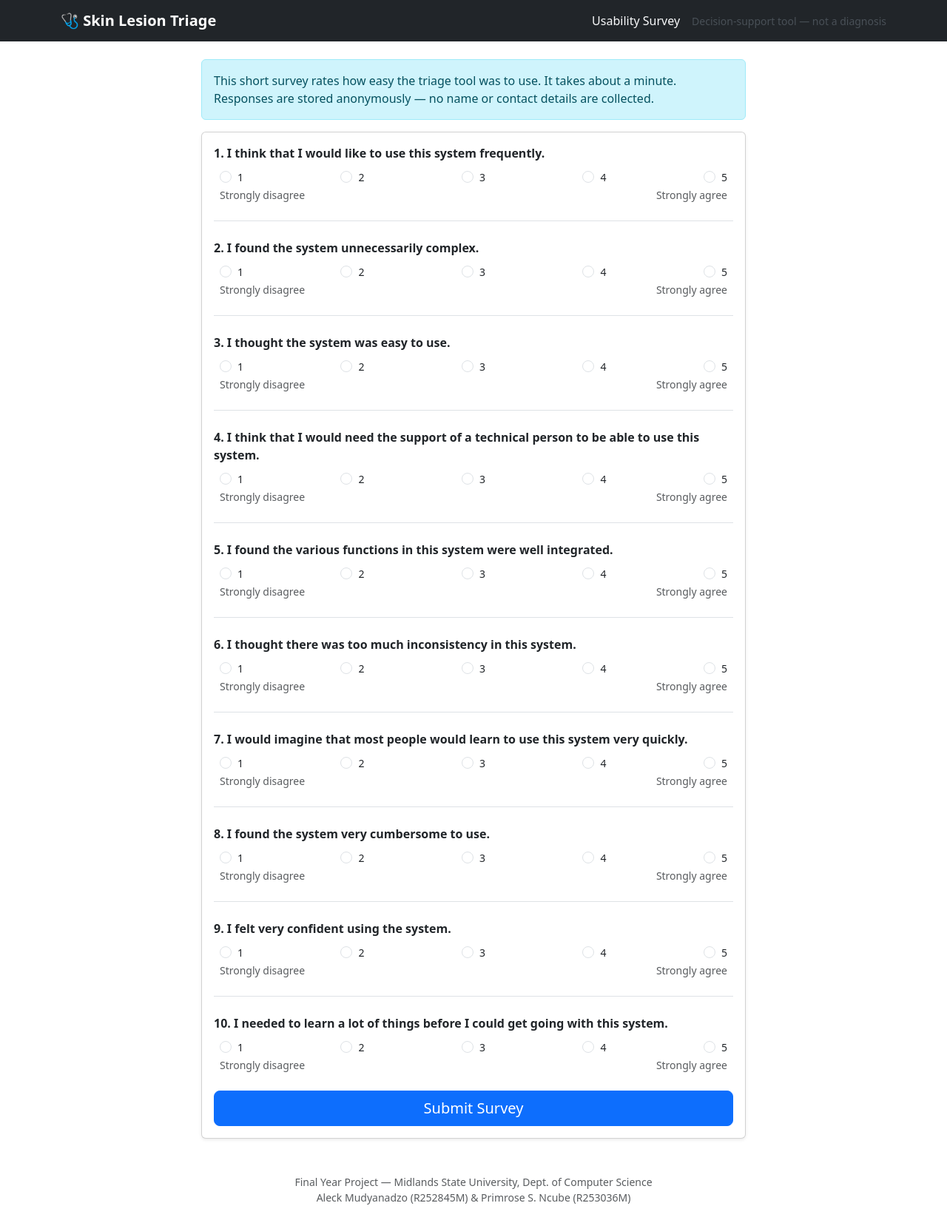
After one commit to aleckalkahmudyanadzo-cyber/skin_lesion_triage_1, a Flask app: page /survey in a window 1280 px wide. The commit adds this page. Shown: the whole page at 74% size. Run offline with Flask 3, Linux system fonts and the light colour scheme.

Commit message:
Add SUS usability survey feature for Objective 4

```diff
--- a/skin_lesion_triage/app/database.py
+++ b/skin_lesion_triage/app/database.py
@@ -20,7 +20,7 @@ def get_connection():
 
 
 def init_db():
-    """Creates the logging table if it doesn't already exist. Safe to call
+    """Creates the logging tables if they don't already exist. Safe to call
     on every app startup."""
     conn = get_connection()
     conn.execute(
@@ -37,6 +37,25 @@ def init_db():
         )
         """
     )
+    conn.execute(
+        """
+        CREATE TABLE IF NOT EXISTS survey_responses (
+            id INTEGER PRIMARY KEY AUTOINCREMENT,
+            timestamp TEXT NOT NULL,
+            q1 INTEGER NOT NULL,
+            q2 INTEGER NOT NULL,
+            q3 INTEGER NOT NULL,
+            q4 INTEGER NOT NULL,
+            q5 INTEGER NOT NULL,
+            q6 INTEGER NOT NULL,
+            q7 INTEGER NOT NULL,
+            q8 INTEGER NOT NULL,
+            q9 INTEGER NOT NULL,
+            q10 INTEGER NOT NULL,
+            sus_score REAL NOT NULL
+        )
+        """
+    )
     conn.commit()
     conn.close()
 
@@ -45,6 +64,62 @@ def hash_bytes(data: bytes) -> str:
     """One-way hash of the raw image bytes — lets us dedupe / audit without
     storing anything identifiable."""
     return hashlib.sha256(data).hexdigest()[:16]
+
+
+# System Usability Scale (Brooke, 1996). Odd-numbered statements are worded
+# positively, even-numbered ones negatively — this is deliberate in the
+# original instrument, alternating the wording keeps respondents reading
+# each statement rather than clicking the same column down the page.
+SUS_ODD_ITEMS = {1, 3, 5, 7, 9}
+SUS_EVEN_ITEMS = {2, 4, 6, 8, 10}
+
+
+def compute_sus_score(answers: dict) -> float:
+    """
+    answers: dict mapping question number (1-10) to a Likert rating (1-5).
+    Standard SUS scoring: each odd-numbered item contributes (rating - 1),
+    each even-numbered item contributes (5 - rating); the ten contributions
+    are summed and multiplied by 2.5, giving a score out of 100.
+    """
+    total = 0
+    for i in range(1, 11):
+        rating = answers[i]
+        if i in SUS_ODD_ITEMS:
+            total += rating - 1
+        else:
+            total += 5 - rating
+    return round(total * 2.5, 1)
+
+
+def log_survey_response(answers: dict, sus_score: float):
+    conn = get_connection()
+    conn.execute(
+        """
+        INSERT INTO survey_responses
+            (timestamp, q1, q2, q3, q4, q5, q6, q7, q8, q9, q10, sus_score)
+        VALUES (?, ?, ?, ?, ?, ?, ?, ?, ?, ?, ?, ?)
+        """,
+        (
+            datetime.now(timezone.utc).isoformat(),
+            answers[1], answers[2], answers[3], answers[4], answers[5],
+            answers[6], answers[7], answers[8], answers[9], answers[10],
+            sus_score,
+        ),
+    )
+    conn.commit()
+    conn.close()
+
+
+def get_survey_summary():
+    conn = get_connection()
+    row = conn.execute(
+        "SELECT COUNT(*) AS n, AVG(sus_score) AS mean_score FROM survey_responses"
+    ).fetchone()
+    conn.close()
+    return {
+        "respondent_count": row["n"],
+        "mean_sus_score": round(row["mean_score"], 1) if row["mean_score"] is not None else None,
+    }
 
 
 def log_prediction(image_bytes: bytes, model_used: str, result: dict, sharpness_score: float):
--- a/skin_lesion_triage/app/routes.py
+++ b/skin_lesion_triage/app/routes.py
@@ -7,7 +7,13 @@ import cv2
 import numpy as np
 from flask import Blueprint, current_app, jsonify, render_template, request
 
-from app.database import get_summary_stats, log_prediction
+from app.database import (
+    get_summary_stats,
+    get_survey_summary,
+    log_prediction,
+    log_survey_response,
+    compute_sus_score,
+)
 from app.model_manager import get_model_manager
 from app.preprocessing import ImageQualityError, preprocess_image
 from config import Config
@@ -99,9 +105,71 @@ def predict():
 @bp.route("/stats")
 def stats():
     try:
-        return jsonify(get_summary_stats())
+        data = get_summary_stats()
+        data["survey"] = get_survey_summary()
+        return jsonify(data)
     except Exception as e:
         return jsonify({"error": str(e)}), 500
+
+
+# System Usability Scale (Brooke, 1996) — used for Objective 4's usability
+# evaluation. Statements alternate positive/negative wording per the
+# original instrument; see compute_sus_score() in database.py for scoring.
+SUS_STATEMENTS = [
+    "I think that I would like to use this system frequently.",
+    "I found the system unnecessarily complex.",
+    "I thought the system was easy to use.",
+    "I think that I would need the support of a technical person to be able to use this system.",
+    "I found the various functions in this system were well integrated.",
+    "I thought there was too much inconsistency in this system.",
+    "I would imagine that most people would learn to use this system very quickly.",
+    "I found the system very cumbersome to use.",
+    "I felt very confident using the system.",
+    "I needed to learn a lot of things before I could get going with this system.",
+]
+
+
+@bp.route("/survey", methods=["GET", "POST"])
+def survey():
+    if request.method == "GET":
+        return render_template("survey.html", statements=SUS_STATEMENTS, submitted=False)
+
+    # POST — validate all ten answers are present and each is 1-5 before
+    # touching the database.
+    answers = {}
+    errors = []
+    for i in range(1, 11):
+        raw = request.form.get(f"q{i}")
+        if raw is None or raw == "":
+            errors.append(f"Question {i} was not answered.")
+            continue
+        try:
+            value = int(raw)
+        except ValueError:
+            errors.append(f"Question {i} has an invalid answer.")
+            continue
+        if value < 1 or value > 5:
+            errors.append(f"Question {i} must be rated 1 to 5.")
+            continue
+        answers[i] = value
+
+    if errors:
+        return render_template(
+            "survey.html", statements=SUS_STATEMENTS, submitted=False, errors=errors
+        ), 400
+
+    sus_score = compute_sus_score(answers)
+
+    # Best-effort logging, same pattern as /predict — a logging failure
+    # should not stop the respondent from seeing their score.
+    try:
+        log_survey_response(answers, sus_score)
+    except Exception as e:
+        current_app.logger.warning(f"Failed to log survey response: {e}")
+
+    return render_template(
+        "survey.html", statements=SUS_STATEMENTS, submitted=True, sus_score=sus_score
+    )
 
 
 @bp.errorhandler(413)
--- a/skin_lesion_triage/app/templates/base.html
+++ b/skin_lesion_triage/app/templates/base.html
@@ -13,9 +13,12 @@
             <a class="navbar-brand fw-bold" href="{{ url_for('main.index') }}">
                 🩺 Skin Lesion Triage
             </a>
-            <span class="navbar-text small text-light-emphasis">
-                Decision-support tool &mdash; not a diagnosis
-            </span>
+            <div class="d-flex align-items-center gap-3">
+                <a class="nav-link text-light" href="{{ url_for('main.survey') }}">Usability Survey</a>
+                <span class="navbar-text small text-light-emphasis">
+                    Decision-support tool &mdash; not a diagnosis
+                </span>
+            </div>
         </div>
     </nav>
 
--- /dev/null
+++ b/skin_lesion_triage/app/templates/survey.html
@@ -0,0 +1,70 @@
+{% extends "base.html" %}
+{% block title %}Usability Survey &mdash; Skin Lesion Triage{% endblock %}
+
+{% block content %}
+<div class="row justify-content-center">
+    <div class="col-lg-8">
+
+        {% if submitted %}
+        <div class="card shadow-sm">
+            <div class="card-body text-center py-5">
+                <h4 class="card-title mb-3">Thank you</h4>
+                <p class="text-muted">Your response has been recorded anonymously.</p>
+                <p class="display-6 fw-bold mt-3">{{ sus_score }} <span class="fs-5 text-muted">/ 100</span></p>
+                <p class="text-muted small">System Usability Scale score</p>
+                <a href="{{ url_for('main.index') }}" class="btn btn-primary mt-3">Back to Home</a>
+            </div>
+        </div>
+        {% else %}
+
+        <div class="alert alert-info" role="alert">
+            This short survey rates how easy the triage tool was to use. It takes about a
+            minute. Responses are stored anonymously &mdash; no name or contact details are
+            collected.
+        </div>
+
+        {% if errors %}
+        <div class="alert alert-danger" role="alert">
+            <ul class="mb-0">
+                {% for e in errors %}<li>{{ e }}</li>{% endfor %}
+            </ul>
+        </div>
+        {% endif %}
+
+        <form method="post" action="{{ url_for('main.survey') }}">
+            <div class="card shadow-sm">
+                <div class="card-body">
+                    {% for statement in statements %}
+                    {% set qnum = loop.index %}
+                    <div class="mb-4 {% if not loop.last %}border-bottom pb-4{% endif %}">
+                        <p class="fw-semibold mb-2">{{ qnum }}. {{ statement }}</p>
+                        <div class="d-flex justify-content-between px-2">
+                            {% for value in range(1, 6) %}
+                            <div class="form-check">
+                                <input class="form-check-input" type="radio"
+                                       name="q{{ qnum }}" id="q{{ qnum }}_{{ value }}"
+                                       value="{{ value }}" required>
+                                <label class="form-check-label small" for="q{{ qnum }}_{{ value }}">
+                                    {{ value }}
+                                </label>
+                            </div>
+                            {% endfor %}
+                        </div>
+                        <div class="d-flex justify-content-between px-2 small text-muted">
+                            <span>Strongly disagree</span>
+                            <span>Strongly agree</span>
+                        </div>
+                    </div>
+                    {% endfor %}
+
+                    <div class="d-grid">
+                        <button type="submit" class="btn btn-primary btn-lg">Submit Survey</button>
+                    </div>
+                </div>
+            </div>
+        </form>
+
+        {% endif %}
+    </div>
+</div>
+{% endblock %}
```
